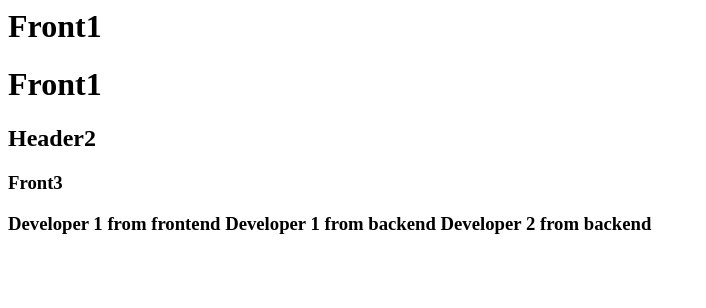
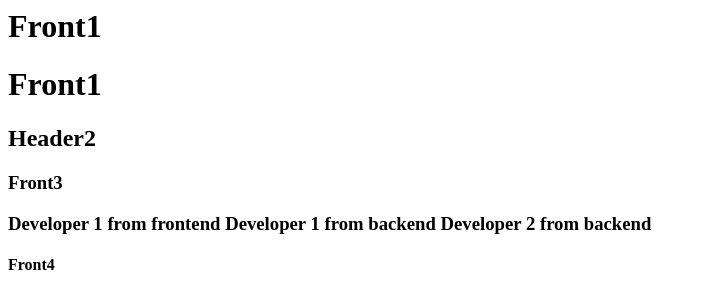
Before and after one commit to Ch-Kusmitha/Front207, a plain HTML site: page index.html in a window 1280 px wide. Shown: the whole page, without its empty margins (0-706 px from the left). Drawn offline with Linux system fonts and the light colour scheme.

Commit message:
commited

```diff
--- a/index.html
+++ b/index.html
@@ -5,3 +5,4 @@
 Developer 1 from frontend
 Developer 1 from backend
 Developer 2 from backend
+<h4> Front4 <h4>
```
